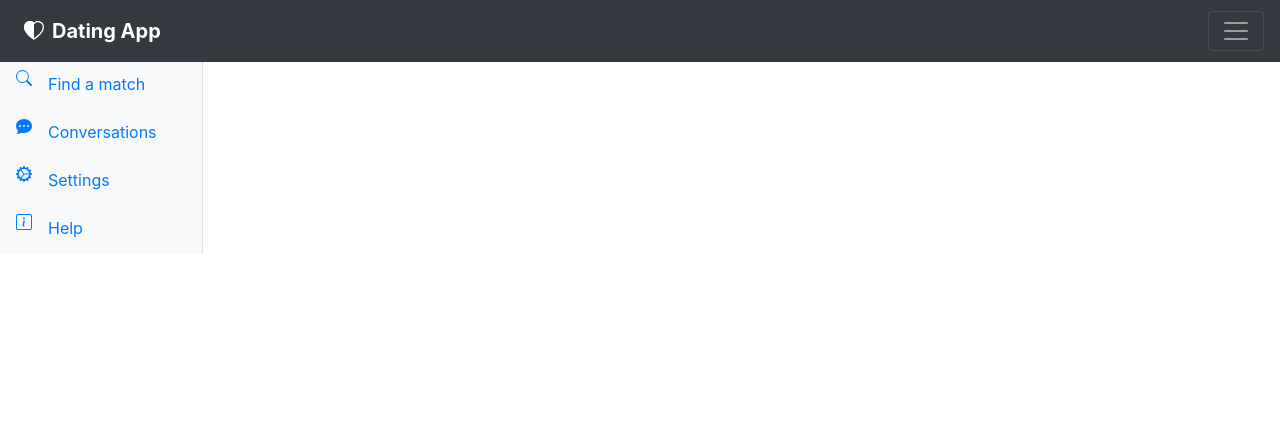
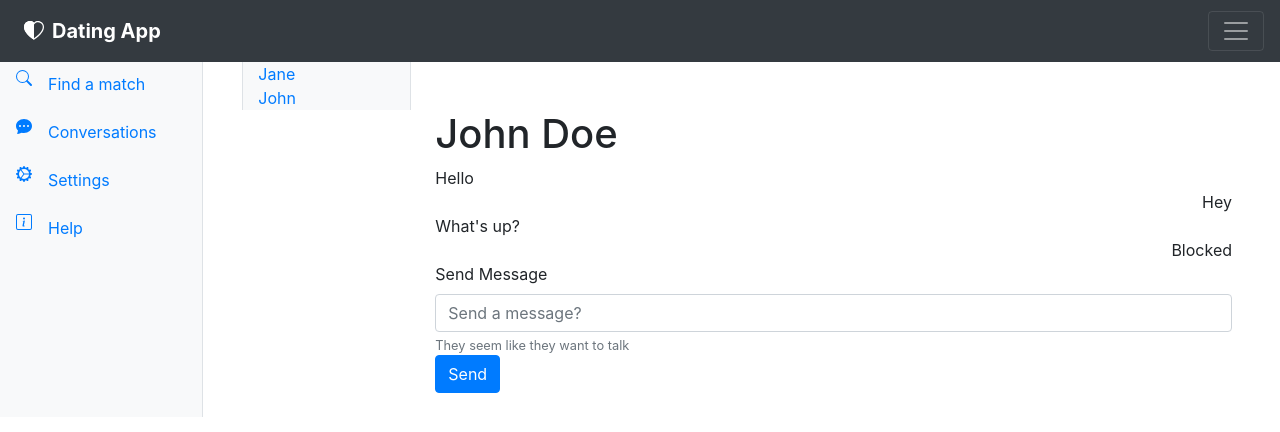
Before and after one commit to graemekcox/Dating-App, a React (Create React App) app: page /convo in a window 1280 px wide. Shown: the top 432 px of the page. Built offline with nearby package versions, Linux system fonts and the light colour scheme.

Commit message:
Added basic view for chat

```diff
--- a/src/App.js
+++ b/src/App.js
@@ -1,14 +1,13 @@
 import React from 'react';
 import {BrowserRouter as Router, Link, Route} from 'react-router-dom';
-import Person from './Person.js'
-
+import Person from './components/Person.js'
+import Chat from './components/Chat.js'
 import './App.css';
 
-function Conversations(){
+function Profile() {
   return (
-
     <div>
-      <h1>Hello</h1>
+      <h1> This is your profile</h1>
     </div>
   )
 }
@@ -105,16 +104,11 @@ class App extends React.Component {
         <div class="row">
           <Sidebar/>
           <main class="col-md-10 ml-sm-auto col-lg-10 px-4" role="main">
-            {/* <Rout */}
-            <Route path="/g/" component={Conversations}></Route>
+            <Route path="/convo"   component={Chat}></Route>
             <Route path="/help" component={Help}></Route>
             <Route path="/match" component={Person}></Route>
             <Route path="/settings" component={Settings}></Route>
-            {/* <section class="jumbotron text-center">
-              <div class="container">
-                <Person/>
-              </div>
-            </section> */}
+            <Route exact path="/" Component={Profile}></Route>
           </main>
         </div>
       </div>
--- /dev/null
+++ b/src/components/Chat.js
@@ -0,0 +1,96 @@
+import React from 'react';
+import {BrowserRouter as Router, Link, Route} from 'react-router-dom';
+
+//FIXME Temp until we have IDs we can fetch
+let names = ['Jane', 'John']
+
+// need to know if message is our own
+
+
+class Message extends React.Component{
+    constructor(props){
+        super(props);
+
+    }
+}
+
+class Chatlog extends React.Component{
+    render() {
+        return (
+            <div>
+                <h1>Messages go here</h1>
+            </div>
+        );
+    }
+}
+
+function Contacts(){
+    return (
+        <nav class="col-md-2 d-none d-md-block bg-light sidebar border-right border-left">
+        <div class="sidebar-sticky">
+            <ul class="nav flex-column">
+                {names.map( (name) => (
+                    // Add Avatar?
+                    <Link to="/convo/${name}">{name}</Link>))
+                }
+            </ul>
+        </div>
+    </nav>
+
+    );
+}
+
+
+class Chat extends React.Component{
+    constructor(props){
+        super(props);
+        // ID of other person, so photo can be displayed
+      }
+
+      render() {
+          return (
+              <Router>
+            <div class="container-fluid">
+                <Contacts/>
+                <main class="col-md-10 ml-sm-auto col-lg-10 px-4" role="main">
+                    {/* <Chatlog/> */}
+                    {/* <div class="conversation_active">
+                        <img src="" alt="placeholder"/>
+                        <div class="title-text">John Doe</div>
+                        <div class="conversation-msg">This is a message</div>
+                    </div> */}
+                    <div id="chat-title">
+                        <h1> John Doe</h1>
+                    </div>
+                    <div id="chat-msg-list bg-primary">
+                        <div class="message-row">
+                            <div class="message-text text-left"> Hello</div>
+                        </div>
+                        <div class="message-row">
+                            <div class="message-text text-right"> Hey</div>
+                        </div>
+                        <div class="message-row">
+                            <div class="message-text text-left"> What's up?</div>
+                        </div>
+                        <div class="message-row">
+                            <div class="message-text text-right">Blocked</div>
+                        </div>
+                    </div>
+                    <footer>
+                        <div class="form-group">
+                            <label for="message-input">Send Message</label>
+                            <input class="form-control" id="message-input"
+                            aria-describedby="messageForm" placeholder="Send a message?"></input>
+                            <small class="form-text text-muted">They seem like they want to talk</small>
+                            <button type="submit" class="btn btn-primary mb-2">Send</button>
+                        </div>
+                    </footer>
+                </main>
+
+            </div>
+            </Router>
+          )
+      }
+}
+
+export default Chat
```
Also changed, not shown: src/components/Person.js (renamed from src/Person.js).
